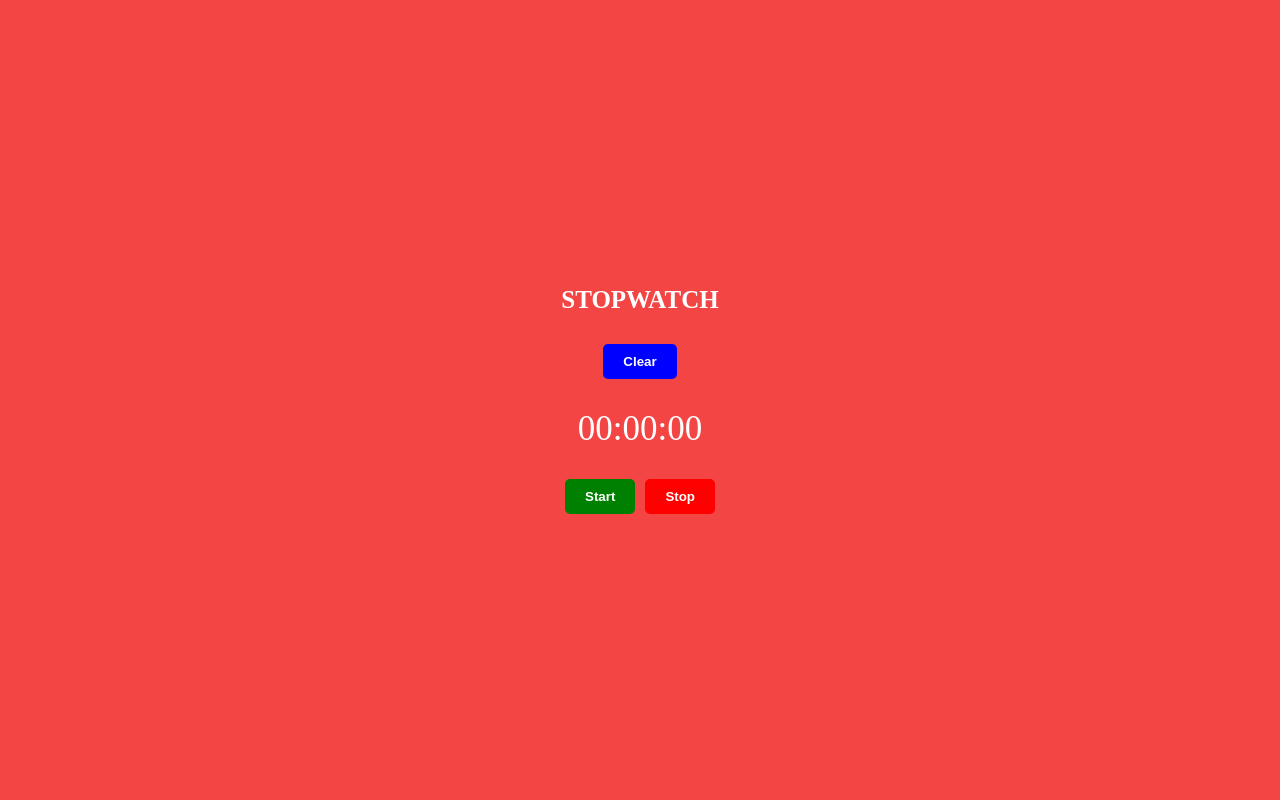
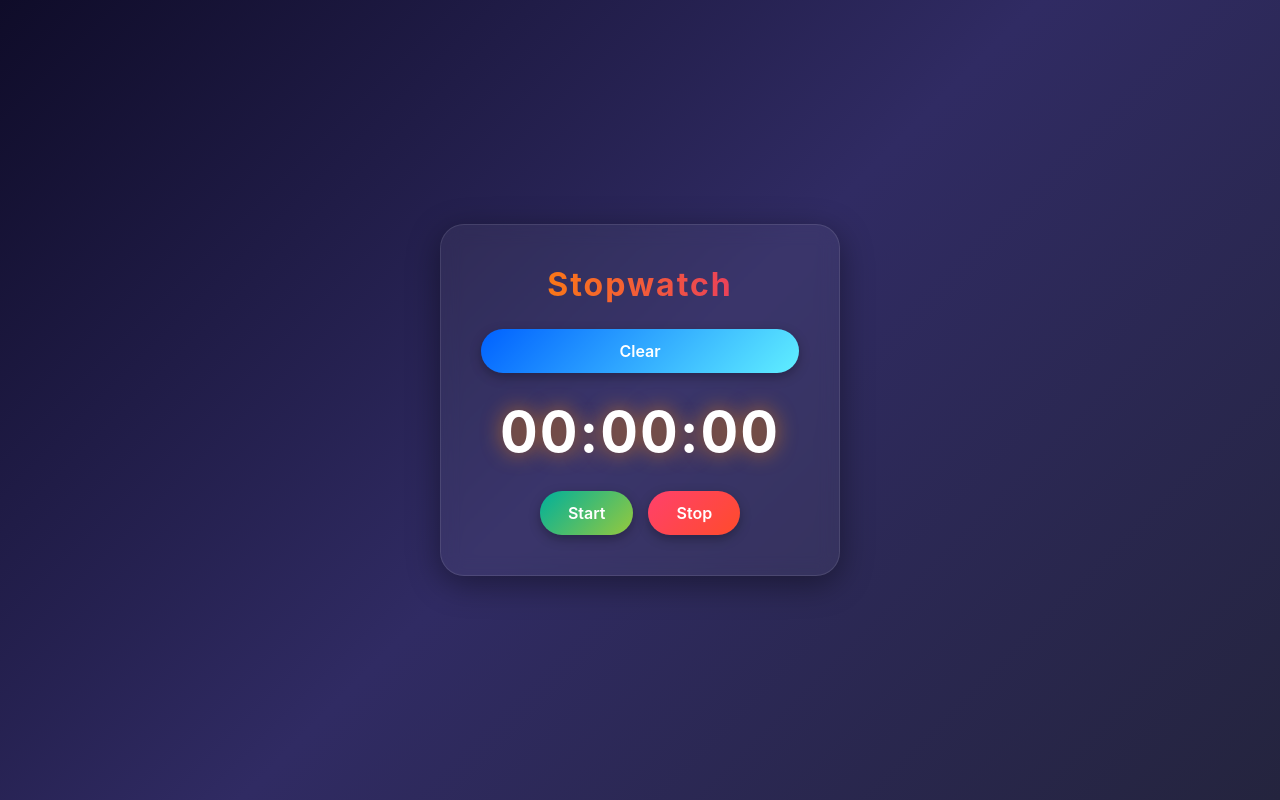
Before and after one commit to Sage-hex/Altschool-stopwatch, a plain HTML site: page index.html in a window 1280 px wide. Drawn offline with Linux system fonts and the light colour scheme.

Commit message:
initial 2

```diff
--- a/app.js
+++ b/app.js
@@ -34,7 +34,7 @@ startBtn.addEventListener('click',()=>{
         // startBtn.disabled = true
 
     }else{
-        alert('timer in session')
+        alert('Timer in Session Already')
     }
 })
 
--- a/styles.css
+++ b/styles.css
@@ -1,62 +1,105 @@
-*{
-    margin: 0;
-    padding: 0;
-    box-sizing: border-box;
+/* Reset */
+* {
+  margin: 0;
+  padding: 0;
+  box-sizing: border-box;
+  font-family: "Inter", "Segoe UI", sans-serif;
 }
 
-body{
-    width: 100%;
-    height: 100vh;
-    background-color: rgb(244, 69, 69);
-    display: flex;
-    flex-direction: column;
-    align-items: center;
-    justify-content: center;
+/* Body */
+body {
+  width: 100%;
+  height: 100vh;
+  background: linear-gradient(135deg, #0f0c29, #302b63, #24243e);
+  display: flex;
+  align-items: center;
+  justify-content: center;
+  color: #fff;
 }
 
-.container{
-    width: 80%;
-    height: 80%;
-    /* background-color: green; */
-    display: flex;
-    flex-direction: column;
-    align-items: center;
-    justify-content: center;
-    gap: 30px;
-}
-h1{
-    font-size: 25px;
-    text-transform: uppercase;
-    color: white;
+/* Container */
+.container {
+  background: rgba(255, 255, 255, 0.05);
+  border-radius: 24px;
+  padding: 40px;
+  width: 400px;
+  text-align: center;
+  box-shadow: 0 8px 32px rgba(0, 0, 0, 0.4);
+  backdrop-filter: blur(10px);
+  border: 1px solid rgba(255, 255, 255, 0.1);
+  display: flex;
+  flex-direction: column;
+  gap: 25px;
+  animation: fadeIn 1.2s ease-in-out;
 }
 
-#timer{
-     font-size: 35px;
-    text-transform: uppercase;
-    color: white;
-}
-#reset-btn, #start-btn, #stop-btn{
-    padding: 10px 20px;
-    text-transform: capitalize;
-    font-weight: 600;
-    color: white;
-    cursor: pointer;
-    border: 0;
-    border-radius: 5px;
-}
-#reset-btn{
-    background-color: blue;
-
+/* Title */
+h1 {
+  font-size: 32px;
+  font-weight: 700;
+  letter-spacing: 2px;
+  background: linear-gradient(90deg, #ff8a00, #e52e71);
+  -webkit-background-clip: text;
+  -webkit-text-fill-color: transparent;
 }
 
-.btn-box{
-    display: flex;
-    gap: 10px;
-}
-#start-btn{
-    background-color: green;
+/* Timer */
+#timer {
+  font-size: 56px;
+  font-weight: 700;
+  letter-spacing: 2px;
+  color: #fff;
+  text-shadow: 0 0 20px rgba(255, 138, 0, 0.7);
 }
 
-#stop-btn{
-    background-color: red;
+/* Buttons */
+#reset-btn,
+#start-btn,
+#stop-btn {
+  padding: 12px 28px;
+  font-size: 16px;
+  font-weight: 600;
+  border: none;
+  border-radius: 50px;
+  cursor: pointer;
+  transition: all 0.3s ease;
+  color: #fff;
+  box-shadow: 0 4px 12px rgba(0, 0, 0, 0.3);
 }
+
+#reset-btn {
+  background: linear-gradient(135deg, #0061ff, #60efff);
+}
+
+#start-btn {
+  background: linear-gradient(135deg, #00b09b, #96c93d);
+}
+
+#stop-btn {
+  background: linear-gradient(135deg, #ff416c, #ff4b2b);
+}
+
+#reset-btn:hover,
+#start-btn:hover,
+#stop-btn:hover {
+  transform: translateY(-3px);
+  box-shadow: 0 6px 18px rgba(0, 0, 0, 0.4);
+}
+
+.btn-box {
+  display: flex;
+  gap: 15px;
+  justify-content: center;
+}
+
+/* Animation */
+@keyframes fadeIn {
+  from {
+    opacity: 0;
+    transform: translateY(30px);
+  }
+  to {
+    opacity: 1;
+    transform: translateY(0);
+  }
+}
```
